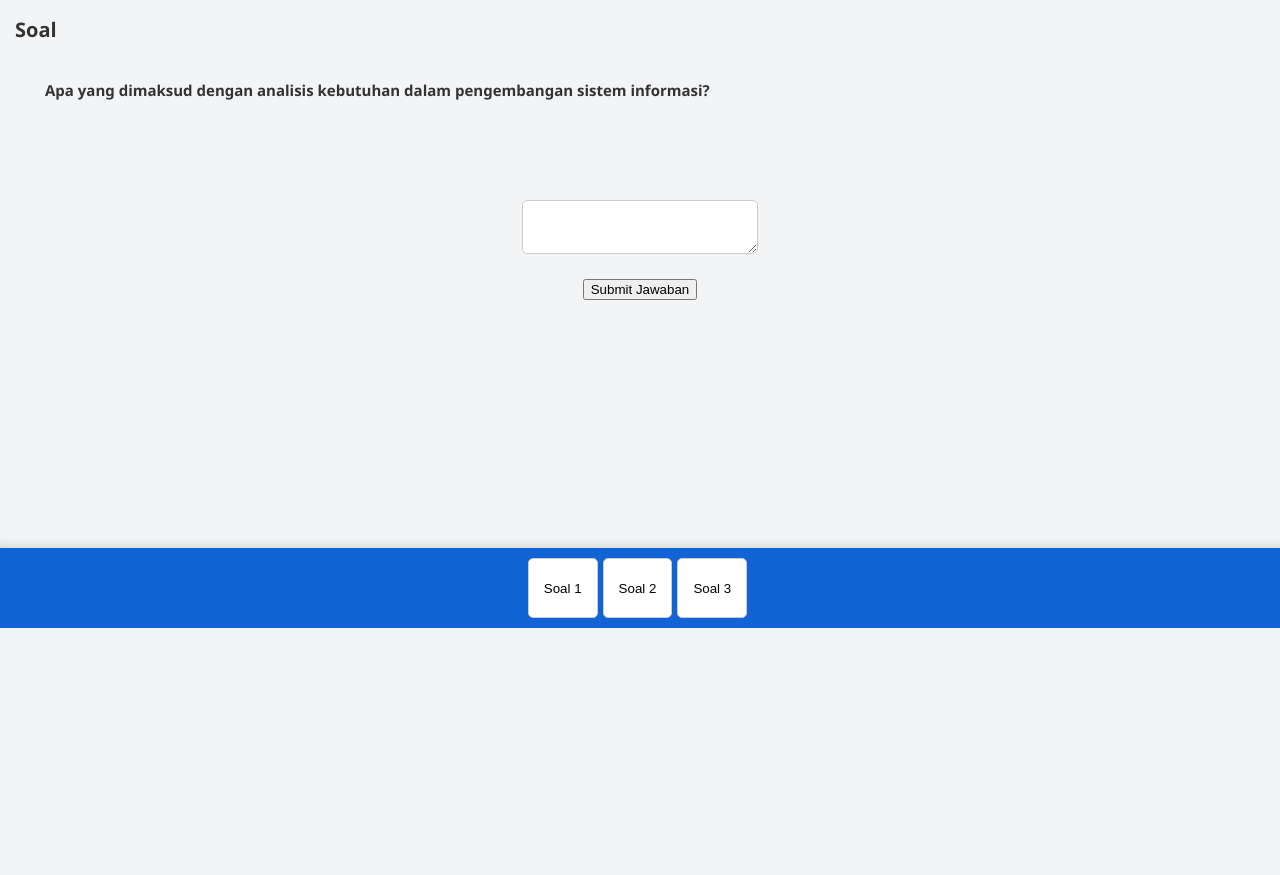
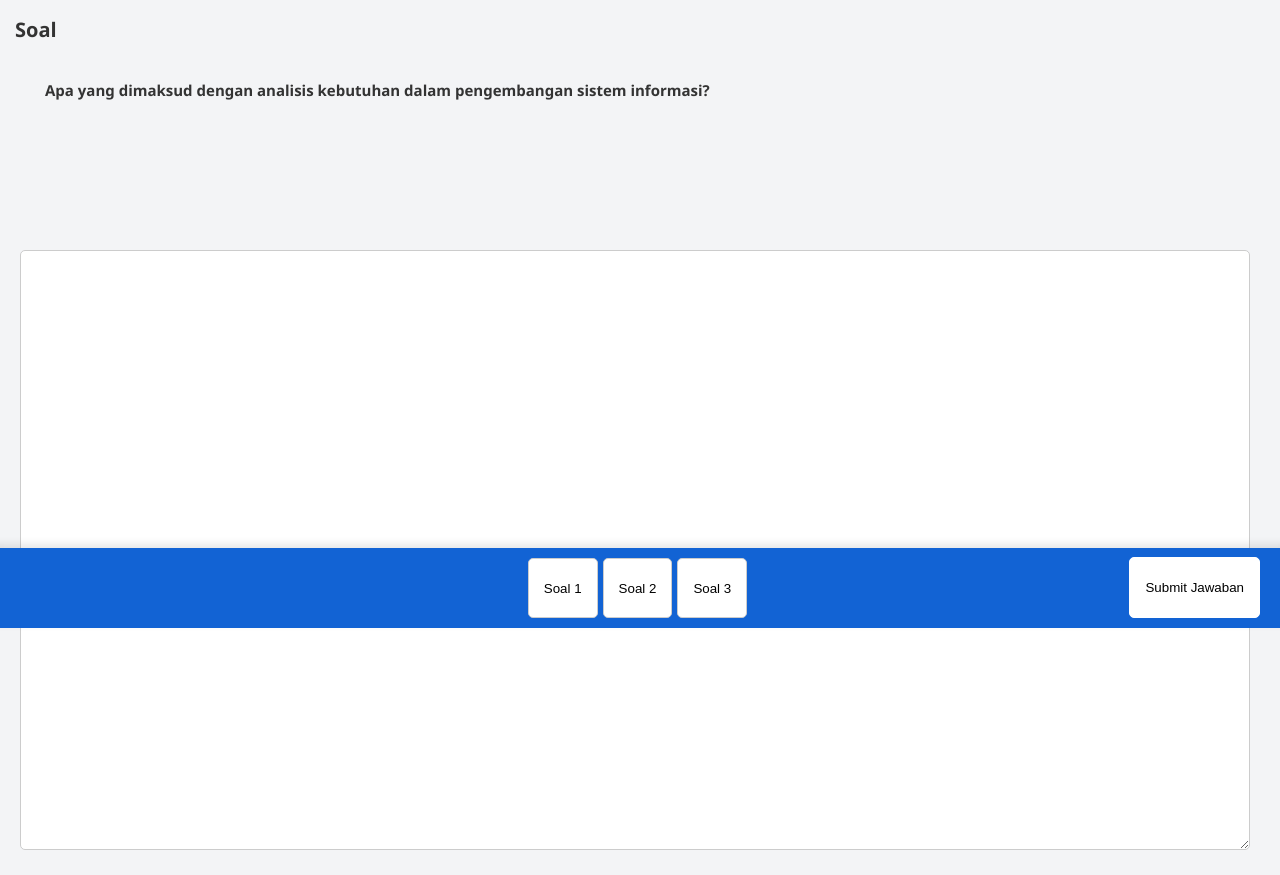
Before and after one commit to panduafii/ExaTrain, a PHP site: page / in a window 1280 px wide; the page is wider, and only the part inside the window is pictured. Shown: the part 172-1047 px from the top of that part. Before the commit the page ends 800 px from the top of that part, so only its background shows below. Run offline with PHP 8.4, Linux system fonts and the light colour scheme; the visitor is signed in with stand-in values (Sample User, id 1); data comes from the database, SQL or seed files in the repository.

Commit message:
Memperbaiki halaman index.php dan quizpage.php serta quizpage.css

```diff
--- a/CSS/quizPage.css
+++ b/CSS/quizPage.css
@@ -173,7 +173,49 @@ body {
 
 }
 .question-buttons button.answered {
-    background-color: lightblue; /* Warna biru muda jika sudah dijawab */
+    background-color: rgb(39, 239, 139); /* Warna biru muda jika sudah dijawab */
+
+}
+
+.submitJawaban{
+    position: absolute;
+    bottom: 0;
+    display: flex;
+    right: 0;
+
+    margin-top: 10px;
+    padding: 22px 15px; /* Padding untuk tombol */
+    border: 1px solid rgb(255, 255, 255); /* Border warna abu-abu muda */
+    border-radius: 5px;
+    margin-bottom: 10px;
+    margin-right: 20px;
+    background-color: #fff;
+
+}
+
+
+.formjawaban{
+    display: block;
+    justify-content: left;
+    width: 100%;
+}
+
+.isiBox{
+    width: calc(100% - 50px); /* Menyesuaikan lebar agar sesuai dengan margin */
+    margin-top: 50px;
+    margin-left: 20px;
+    margin-right: 50px; /* Menambahkan margin 50px dari sisi kanan */
+    justify-content: left;
+    text-align: left; /* Menambahkan properti ini untuk meratakan teks ke kiri */
+    padding: 10px; /* Menambahkan padding untuk estetika */
+    border: 1px solid #ccc; /* Menambahkan border untuk estetika */
+    border-radius: 5px; /* Menambahkan border-radius untuk sudut yang lebih halus */
+    box-sizing: border-box; /* Memastikan padding tidak menambah lebar keseluruhan */
+    font-size: 14px; /* Mengatur ukuran font */
+    color: #333; /* Mengatur warna teks */
+    background-color: #fff; /* Mengatur warna latar belakang */
+    height: 600px;
+
 }
 
 .form-footer {
```
Lines whose indentation alone changed are shown as unchanged.
